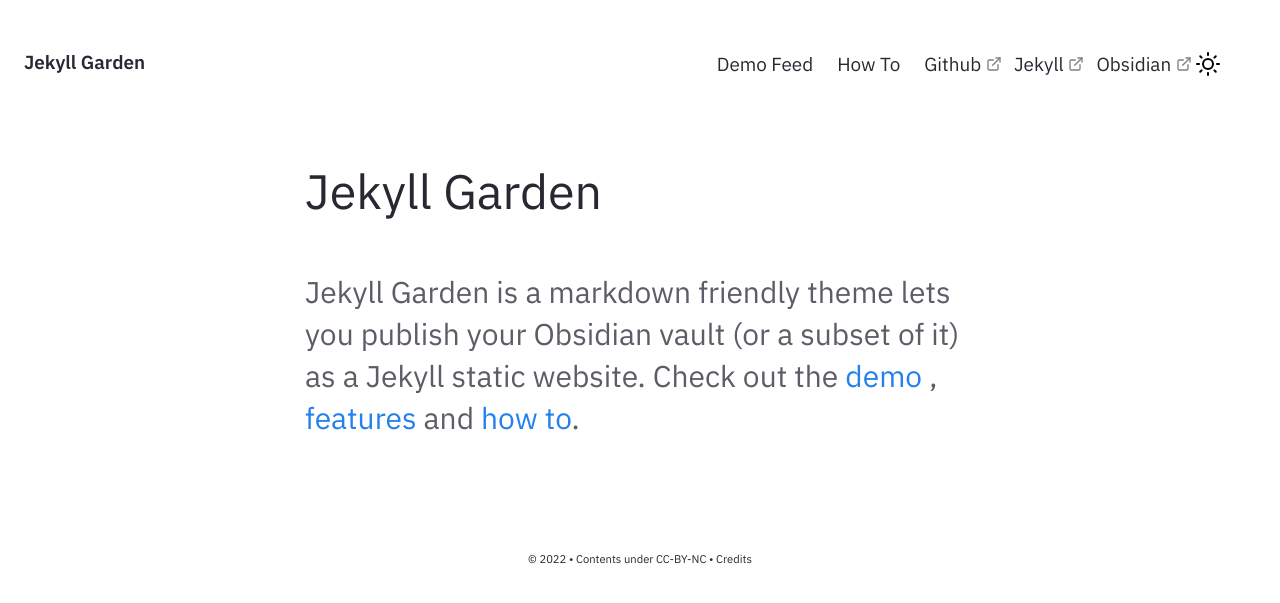
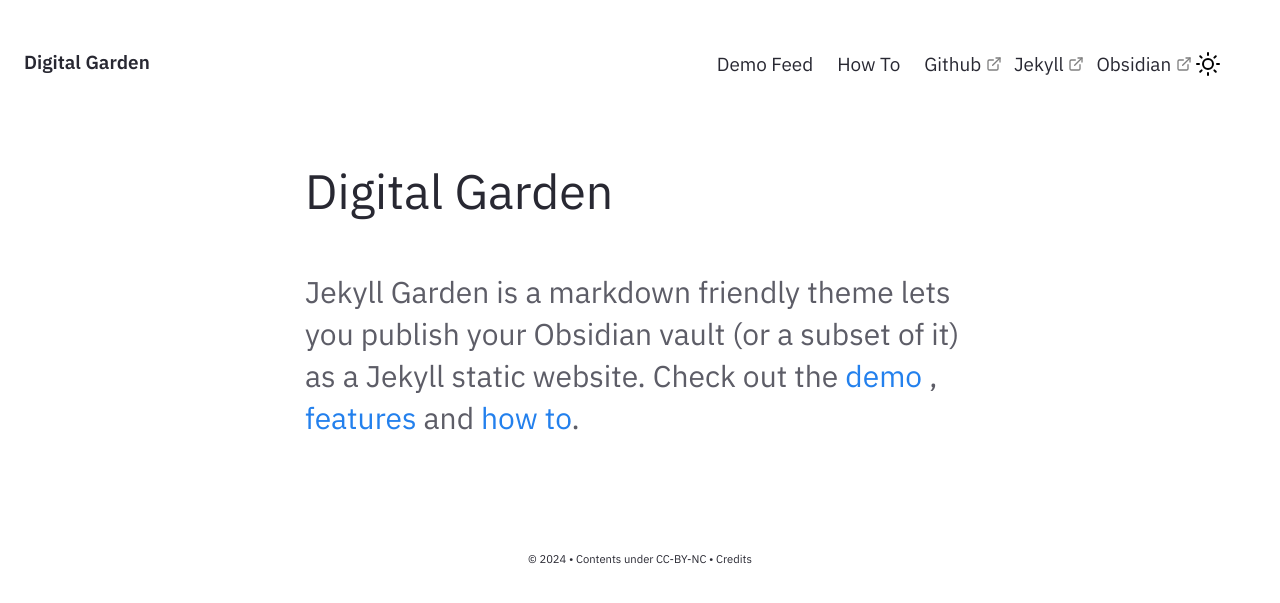
Before and after one commit to n1ckd/n1ckd.github.io, a Jekyll site: the page built from pages/index.md, in a window 1280 px wide. Shown: the top 603 px of the page. Built offline with Jekyll 4.4.1, drawn with Linux system fonts in a browser that asks for light colours.

Commit message:
Update _config.yml

```diff
--- a/_config.yml
+++ b/_config.yml
@@ -19,18 +19,18 @@
 # in the templates via {{ site.myvariable }}.
 
 # URL is the base hostname with protocol for your site, eg http://example.com
-url: "" # the base hostname & protocol for your site, e.g. http://example.com
+url: "http://n1ckd.github.io" # the base hostname & protocol for your site, e.g. http://example.com
 
 # If you want to install this jekyll in a subpath (eg /digitalgarden) set it here.
 # Else keep it Empty (DON'T PUT /; Keep it empty)
-baseurl: ""
+baseurl: "/digitalgarden"
 
 # Website Header, Description, Footer year and text.
 # If you are deleting this, make sure you remove it from HTML files too
-heading: Jekyll Garden # Change this
-content: Obsidian ready Jekyll Theme
+heading: Digital Garden # Change this
+content: My obsidian notes posted online.
 copyright:
-  year: © 2022
+  year: © 2024
   msg: Contents under CC-BY-NC
 
 # Set title and content for private & broken link tooltop
```
